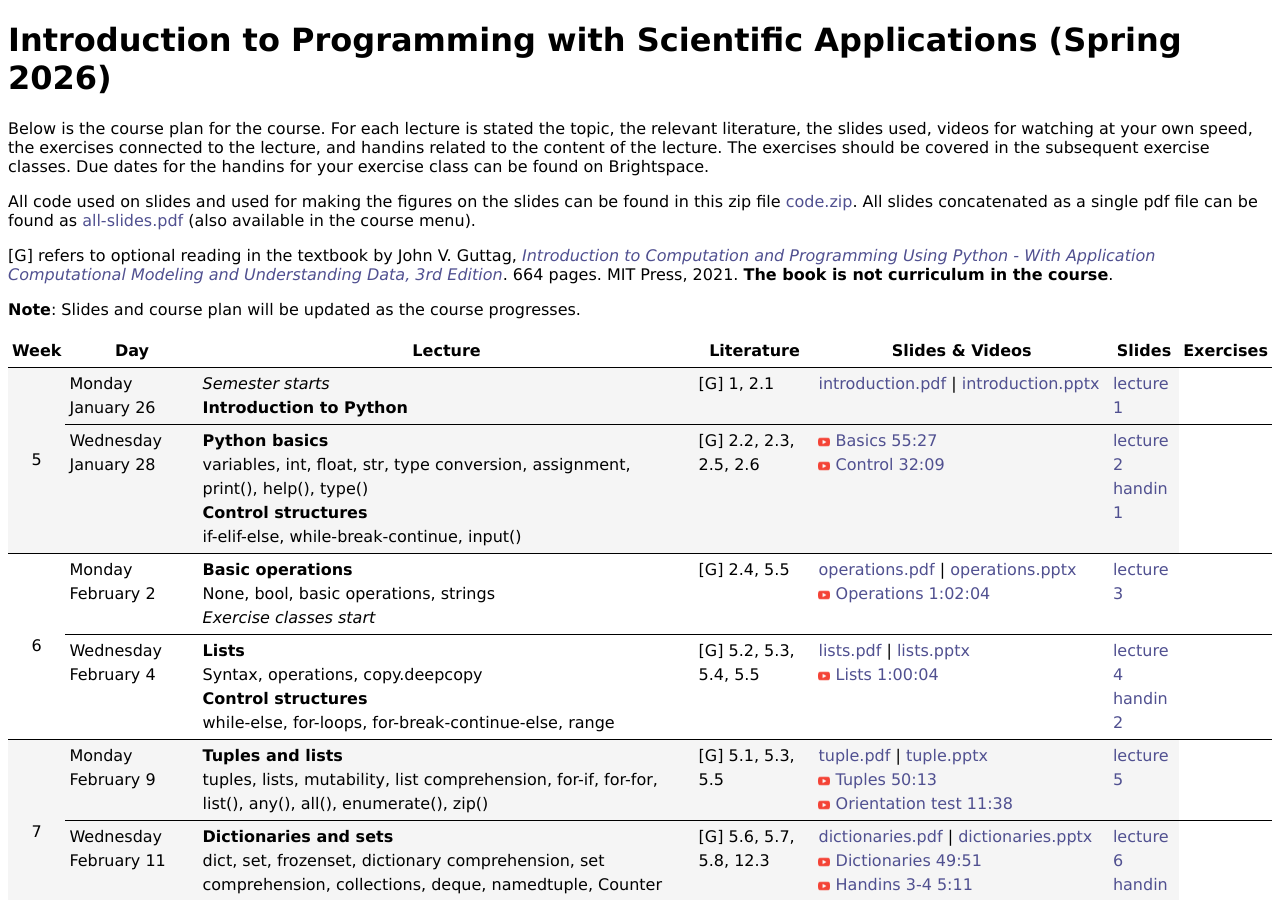
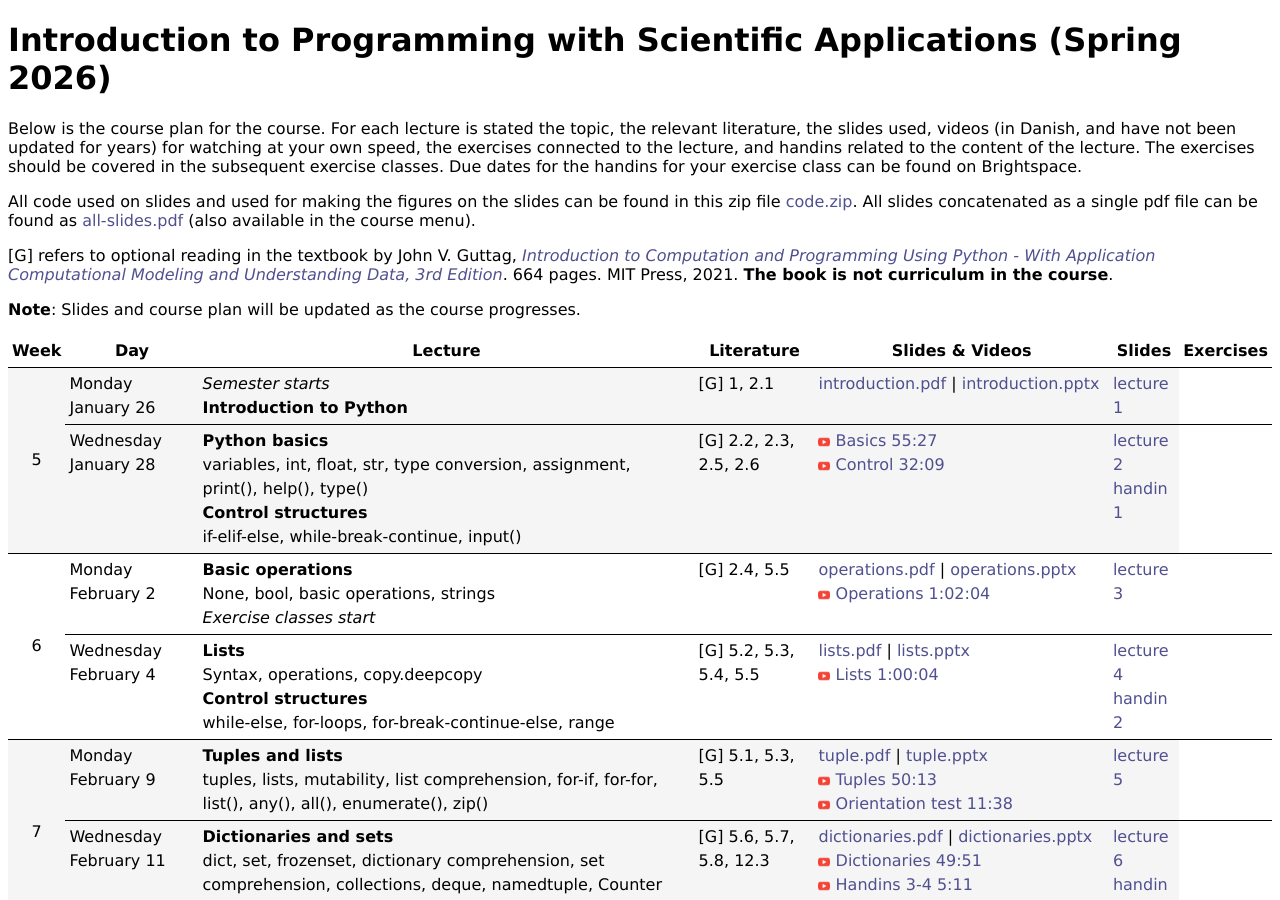
Before and after one commit to gsbrodal/gsbrodal.github.io, a Jekyll site: the page ipsa/plan-compact.html, which Jekyll copies as it is, in a window 1280 px wide and 900 px high. Built offline with Jekyll 4.4.1, drawn with Linux system fonts in a browser that asks for light colours.

Commit message:
plan-compact.html plan-full.html

```diff
--- a/ipsa/plan-compact.html
+++ b/ipsa/plan-compact.html
@@ -7,7 +7,7 @@
 </head>
 <body>
 <h1>Introduction to Programming with Scientific Applications (Spring 2026)</h1>
-<p>Below is the course plan for the course. For each lecture is stated the topic, the relevant literature, the slides used, videos for watching at your own speed, the exercises connected to the lecture, and handins related to the content of the lecture. The exercises should be covered in the subsequent exercise classes. Due dates for the handins for your exercise class can be found on Brightspace.</p>
+<p>Below is the course plan for the course. For each lecture is stated the topic, the relevant literature, the slides used, videos (in Danish, and have not been updated for years) for watching at your own speed, the exercises connected to the lecture, and handins related to the content of the lecture. The exercises should be covered in the subsequent exercise classes. Due dates for the handins for your exercise class can be found on Brightspace.</p>
 <p>All code used on slides and used for making the figures on the slides can be found in this zip file <a href="slides/code.zip" download>code.zip</a>. All slides concatenated as a single pdf file can be found as <a href="slides/all-slides.pdf" target="_blank">all-slides.pdf</a> (also available in the course menu).</p>
 <p>[G] refers to optional reading in the textbook by John V. Guttag, <i><a href="https://mitpress.mit.edu/books/introduction-computation-and-programming-using-python-third-edition" target="_blank">Introduction to Computation and Programming Using Python - With Application Computational Modeling and Understanding Data, 3rd Edition</a></i>. 664 pages. MIT Press, 2021. <strong>The book is not curriculum in the course</strong>.</p>
 <p><strong>Note</strong>: Slides and course plan will be updated as the course progresses.</p>
--- a/ipsa/plan-full.html
+++ b/ipsa/plan-full.html
@@ -7,7 +7,7 @@
 </head>
 <body>
 <h1>Introduction to Programming with Scientific Applications (Spring 2026)</h1>
-<p>Below is the course plan for the course. For each lecture is stated the topic, the relevant literature, the slides used, videos for watching at your own speed, the exercises connected to the lecture, and handins related to the content of the lecture. The exercises should be covered in the subsequent exercise classes. Due dates for the handins for your exercise class can be found on Brightspace.</p>
+<p>Below is the course plan for the course. For each lecture is stated the topic, the relevant literature, the slides used, videos (in Danish, and have not been updated for years) for watching at your own speed, the exercises connected to the lecture, and handins related to the content of the lecture. The exercises should be covered in the subsequent exercise classes. Due dates for the handins for your exercise class can be found on Brightspace.</p>
 <p>All code used on slides and used for making the figures on the slides can be found in this zip file <a href="slides/code.zip" download>code.zip</a>. All slides concatenated as a single pdf file can be found as <a href="slides/all-slides.pdf" target="_blank">all-slides.pdf</a> (also available in the course menu).</p>
 <p>[G] refers to optional reading in the textbook by John V. Guttag, <i><a href="https://mitpress.mit.edu/books/introduction-computation-and-programming-using-python-third-edition" target="_blank">Introduction to Computation and Programming Using Python - With Application Computational Modeling and Understanding Data, 3rd Edition</a></i>. 664 pages. MIT Press, 2021. <strong>The book is not curriculum in the course</strong>.</p>
 <p><strong>Note</strong>: Slides and course plan will be updated as the course progresses.</p>
```
